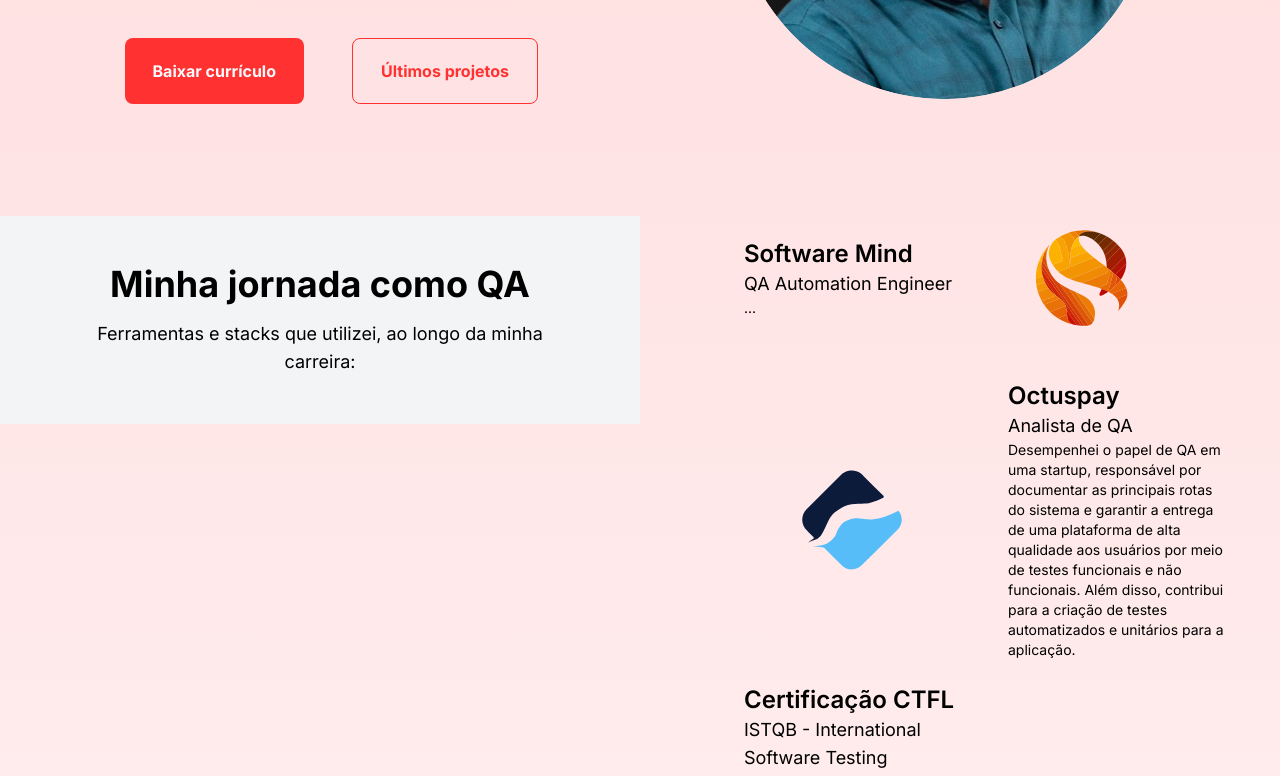
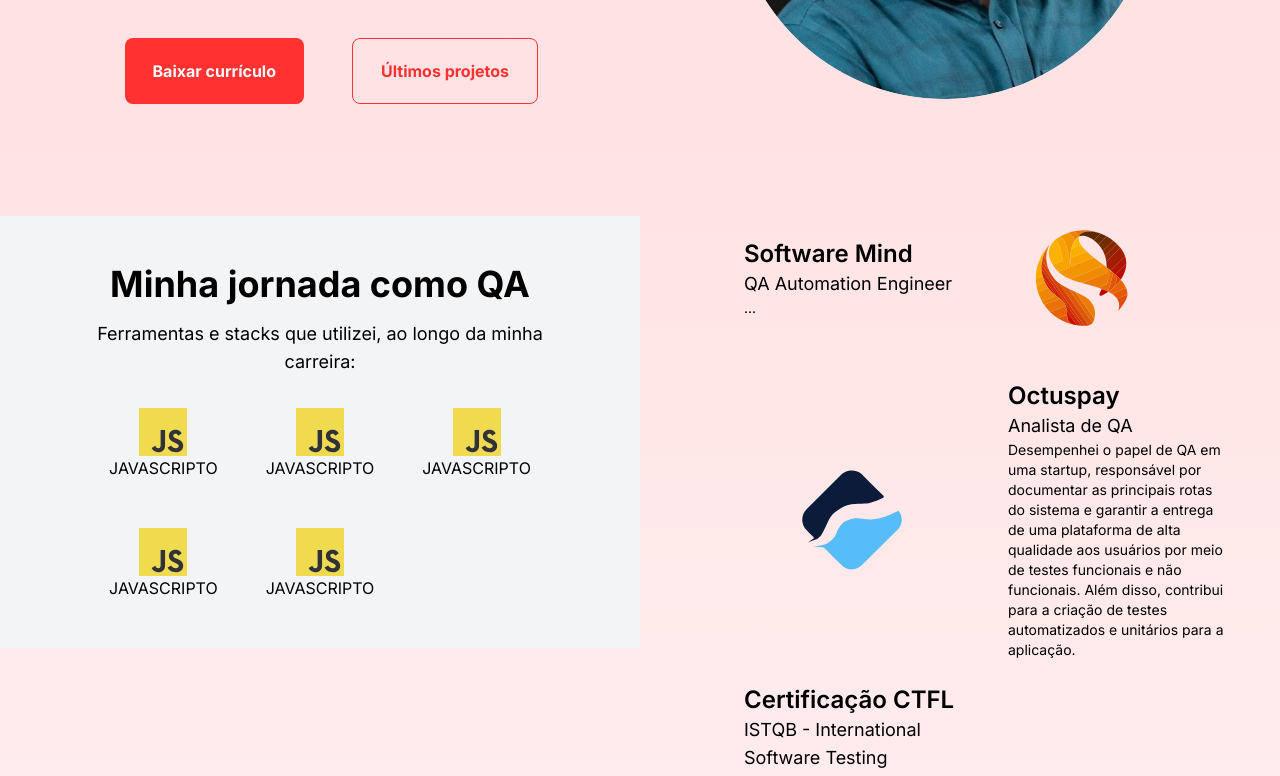
Before and after one commit to jojosuelobo/portfolio-v2, a Next.js app: page /recomendations in a window 1280 px wide. Shown: the part 489-1265 px from the top of the page. Built offline with nearby package versions, Linux system fonts and the light colour scheme.

Commit message:
adição de stack

```diff
--- a/src/components/Experience.tsx
+++ b/src/components/Experience.tsx
@@ -6,7 +6,10 @@ import conexos from '@/images/experienceImages/conexos.webp';
 import uvv from '@/images/experienceImages/uvv.svg';
 import ctfl from '@/images/experienceImages/ctfl.svg';
 
+import js from '@/images/stacks/js.svg';
+
 export const Experience = () => {
+
     return (
         <section className="flex">
             {/* Texto fixo da jornada */}
@@ -15,6 +18,28 @@ export const Experience = () => {
                 <h2 className="text-lg text-center px-8">
                     Ferramentas e stacks que utilizei, ao longo da minha carreira:
                 </h2>
+                <ul className="grid grid-cols-3 gap-12 mt-8">
+                    <li className="grid place-items-center ">
+                        <Image src={js} alt="Javascript" className="w-12 h-12" />
+                        <p>JAVASCRIPTO</p>
+                    </li>
+                    <li className="grid place-items-center ">
+                        <Image src={js} alt="Javascript" className="w-12 h-12" />
+                        <p>JAVASCRIPTO</p>
+                    </li>
+                    <li className="grid place-items-center ">
+                        <Image src={js} alt="Javascript" className="w-12 h-12" />
+                        <p>JAVASCRIPTO</p>
+                    </li>
+                    <li className="grid place-items-center ">
+                        <Image src={js} alt="Javascript" className="w-12 h-12" />
+                        <p>JAVASCRIPTO</p>
+                    </li>
+                    <li className="grid place-items-center ">
+                        <Image src={js} alt="Javascript" className="w-12 h-12" />
+                        <p>JAVASCRIPTO</p>
+                    </li>
+                </ul>
             </div>
 
             {/* Lista de empresas rolável */}
@@ -27,12 +52,12 @@ export const Experience = () => {
                             <p className="text-sm">...</p>
                         </div>
                         <div className="flex items-center justify-center w-full h-full">
-                            <Image src={softwareMind} alt="softwareMind" className="w-52"/>
+                            <Image src={softwareMind} alt="softwareMind" className="w-52" />
                         </div>
                     </li>
                     <li className="grid grid-cols-2 items-center px-8 mb-6 space-x-12">
                         <div className="flex items-center justify-center w-full h-full">
-                            <Image src={octuspay} alt="octuspay" className="w-32"/>
+                            <Image src={octuspay} alt="octuspay" className="w-32" />
                         </div>
                         <div className="w-full">
                             <h2 className="text-2xl font-semibold">Octuspay</h2>
@@ -56,12 +81,12 @@ export const Experience = () => {
                             </p>
                         </div>
                         <div className="flex items-center justify-center h-full w-full">
-                            <Image src={ctfl} alt="ctfl" className="w-64"/>
+                            <Image src={ctfl} alt="ctfl" className="w-64" />
                         </div>
                     </li>
                     <li className="grid grid-cols-2 items-center px-8 mb-6 space-x-12">
                         <div className="flex items-center justify-center w-full h-full">
-                            <Image src={etaure} alt="etaure" className="w-32"/>
+                            <Image src={etaure} alt="etaure" className="w-32" />
                         </div>
                         <div>
                             <h2 className="text-2xl font-semibold">ETAURE</h2>
@@ -86,12 +111,12 @@ export const Experience = () => {
                             </p>
                         </div>
                         <div className="flex items-center justify-center w-full h-full">
-                            <Image src={conexos} alt="conexos" className="w-64"/>
+                            <Image src={conexos} alt="conexos" className="w-64" />
                         </div>
                     </li>
                     <li className="grid grid-cols-2 items-center px-8 mb-6 space-x-12">
                         <div className="flex items-center justify-center w-full h-full">
-                            <Image src={uvv} alt="uvv" className="w-72"/>
+                            <Image src={uvv} alt="uvv" className="w-72" />
                         </div>
                         <div>
                             <h2 className="text-2xl font-semibold">Graduação em Ciência da Computação</h2>
```
Also changed, not shown: src/images/stacks/js.svg (added).
